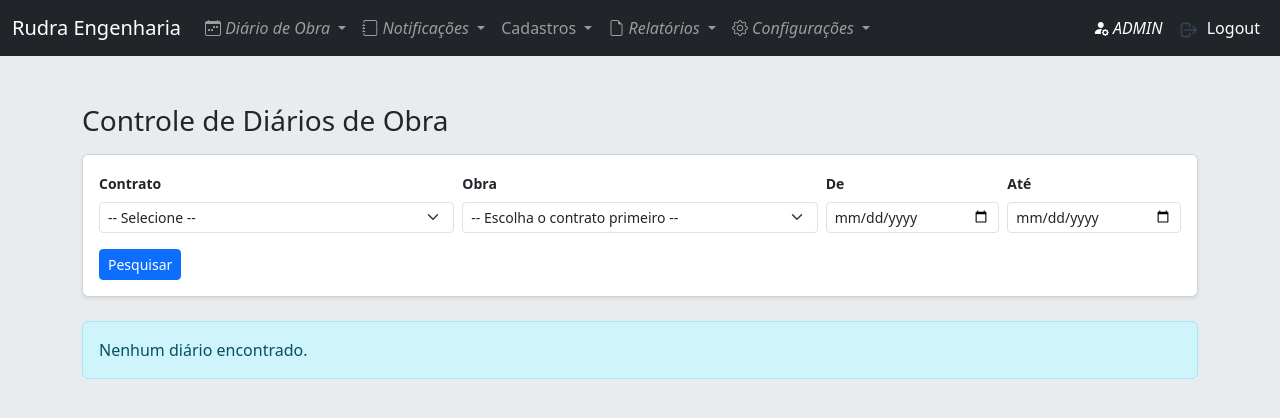
After one commit to caiohpsantos/diario_de_obra_2, a Django app: page /diarios/controle_diarios/ in a window 1280 px wide. The commit adds this page. Shown: the top 418 px of the page. Run offline with Django 5.2, Linux system fonts and the light colour scheme; a user stored in the database is signed in; data comes from the database, SQL or seed files in the repository; both versions use the stored data as it was after the commit; some libraries are stand-ins or nearby versions.

Commit message:
controle de diarios

```diff
--- a/contratos/templates/visualiza_contrato.html
+++ b/contratos/templates/visualiza_contrato.html
@@ -32,7 +32,7 @@
           <h6 class="mb-2">Ações rápidas</h6>
           <div class="d-grid gap-2">
             <a class="btn btn-sm btn-outline-success" href="{% url 'cadastra_obra' contrato.id %}">
-              <i class="bi bi-building-add"></i> Nova Obra - configurar
+              <i class="bi bi-building-add"></i> Nova Obra
             </a>
             <a class="btn btn-sm btn-outline-info" href="{% url 'historico_edicoes' 'contrato' contrato.id %}" >
               <i class="bi bi-clock-history"></i> Ver Histórico
--- a/contratos/views.py
+++ b/contratos/views.py
@@ -7,6 +7,8 @@ from django.contrib.auth.decorators import login_required
 from .models import Contratos
 from utils.models import Historico_Edicao
 from .forms import formCadastraContrato, formEditaContrato
+from obras.models import Obras
+from diarios.models import Diarios
 
 # Create your views here.
 
--- /dev/null
+++ b/diarios/templates/controle_diarios.html
@@ -0,0 +1,103 @@
+{% extends "base.html" %}
+{% load static %}
+
+{% block conteudo %}
+<div class="container py-4">
+
+  <h3 class="mb-3">Controle de Diários de Obra</h3>
+
+  <div class="card shadow-sm mb-4">
+    <div class="card-body">
+      <form method="get" class="row g-2 align-items-end">
+
+        <!-- Contrato -->
+        <div class="col-md-4">
+          <label for="contrato" class="form-label fw-semibold small">Contrato</label>
+          <select name="contrato" id="contrato" class="form-select form-select-sm">
+            <option value="">-- Selecione --</option>
+            {% for contrato in contratos %}
+              <option value="{{ contrato.id }}" {% if request.GET.contrato == contrato.id|stringformat:'s' %}selected{% endif %}>{{ contrato.nome }}</option>
+            {% endfor %}
+          </select>
+        </div>
+
+        <!-- Obra (preenchido dinamicamente) -->
+        <div class="col-md-4">
+          <label for="obra" class="form-label fw-semibold small">Obra</label>
+          <select name="obra" id="obra" class="form-select form-select-sm">
+            <option value="">-- Escolha o contrato primeiro --</option>
+            {% if obras %}
+              {% for obra in obras %}
+                <option value="{{ obra.id }}" {% if request.GET.obra == obra.id|stringformat:'s' %}selected{% endif %}>{{ obra.nome }}</option>
+              {% endfor %}
+            {% endif %}
+          </select>
+        </div>
+
+        <!-- Período -->
+        <div class="col-md-2">
+          <label for="data_inicio" class="form-label fw-semibold small">De</label>
+          <input type="date" name="data_inicio" id="data_inicio" class="form-control form-control-sm" value="{{ request.GET.data_inicio }}">
+        </div>
+
+        <div class="col-md-2">
+          <label for="data_fim" class="form-label fw-semibold small">Até</label>
+          <input type="date" name="data_fim" id="data_fim" class="form-control form-control-sm" value="{{ request.GET.data_fim }}">
+        </div>
+
+        <!-- Botão -->
+        <div class="col-md-auto">
+          <button type="submit" class="btn btn-primary btn-sm mt-2">Pesquisar</button>
+        </div>
+      </form>
+    </div>
+  </div>
+
+  <!-- Aqui você listaria os diários filtrados -->
+  {% if diarios %}
+    <div class="list-group">
+      {% for diario in diarios %}
+        <a href="{% url 'visualizar_diario' diario.id %}" class="list-group-item list-group-item-action">
+          <strong>{{ diario.obra.nome }}</strong> - {{ diario.data|date:"d/m/Y" }}
+        </a>
+      {% endfor %}
+    </div>
+  {% else %}
+    <div class="alert alert-info">Nenhum diário encontrado.</div>
+  {% endif %}
+</div>
+
+<!-- Script para carregar obras dinamicamente -->
+<script>
+  document.addEventListener("DOMContentLoaded", function() {
+    const contratoSelect = document.getElementById("contrato");
+    const obraSelect = document.getElementById("obra");
+
+    contratoSelect.addEventListener("change", function() {
+      const contratoId = this.value;
+      obraSelect.innerHTML = '<option value="">Carregando obras...</option>';
+
+      if (!contratoId) {
+        obraSelect.innerHTML = '<option value="">-- Escolha o contrato primeiro --</option>';
+        return;
+      }
+
+      fetch(`/diarios/obras_por_contrato_ajax/?contrato_id=${contratoId}`)
+        .then(resp => resp.json())
+        .then(data => {
+          obraSelect.innerHTML = '<option value="">-- Selecione --</option>';
+          data.obras.forEach(o => {
+            const opt = document.createElement("option");
+            opt.value = o.id;
+            opt.textContent = o.nome;
+            obraSelect.appendChild(opt);
+          });
+        })
+        .catch(err => {
+          console.error("Erro ao carregar obras:", err);
+          obraSelect.innerHTML = '<option value="">Erro ao carregar obras</option>';
+        });
+    });
+  });
+</script>
+{% endblock %}
--- a/diarios/urls.py
+++ b/diarios/urls.py
@@ -15,8 +15,9 @@ urlpatterns = [
     path('controle_efetivo_indireto_padrao/', views.controle_efetivo_indireto_padrao, name='controle_efetivo_indireto_padrao'),
     path('edita_efetivo_indireto_padrao_ajax/', views.edita_efetivo_indireto_padrao_ajax, name="edita_efetivo_indireto_padrao_ajax"),
     path('excluir_efetivo_indireto_padrao/<int:id>/', views.exclui_efetivo_indireto_padrao, name='excluir_efetivo_indireto_padrao'),
-    #path('controle_diarios/', views.controle_diarios, name='controle_diarios'),
-
+    #rotas que lidam com os diarios
+    path('controle_diarios/', views.controle_diarios, name='controle_diarios'),
+    path("obras_por_contrato_ajax/", views.obras_por_contrato_ajax, name="obras_por_contrato_ajax"),
 
 
 ]
--- a/diarios/views.py
+++ b/diarios/views.py
@@ -7,6 +7,8 @@ from django.contrib.auth.decorators import login_required
 from django.views.decorators.http import require_POST
 from .models import Diarios, ServicosPadrao, Servicos, Efetivo_Direto_Padrao, Efetivo_Indireto_Padrao
 from utils.models import Historico_Edicao
+from contratos.models import Contratos
+from obras.models import Obras
 
 
 
@@ -239,3 +241,52 @@ def exclui_efetivo_indireto_padrao(request, id):
         messages.add_message(request, messages.ERROR, f"Não foi possível excluir o efetivo {efetivo_funcao}. Erro: {e}")
 
     return redirect("controle_efetivo_indireto_padrao")
+
+#views que lidam com diario
+
+@login_required
+def controle_diarios(request):
+    contratos = Contratos.objects.all().order_by("nome")
+    obras = None
+    diarios = []
+
+    contrato_id = request.GET.get("contrato")
+    obra_id = request.GET.get("obra")
+    data_inicio = request.GET.get("data_inicio")
+    data_fim = request.GET.get("data_fim")
+
+    if contrato_id:
+        obras = Obras.objects.filter(contrato_id=contrato_id)
+
+    if obra_id or (data_inicio and data_fim):
+        diarios = Diarios.objects.all()
+
+        if obra_id:
+            diarios = diarios.filter(obra_id=obra_id)
+        if data_inicio:
+            diarios = diarios.filter(data__gte=data_inicio)
+        if data_fim:
+            diarios = diarios.filter(data__lte=data_fim)
+
+    return render(
+        request,
+        "controle_diarios.html",
+        {
+            "contratos": contratos,
+            "obras": obras,
+            "diarios": diarios,
+        },
+    )
+
+@login_required
+def obras_por_contrato_ajax(request):
+    contrato_id = request.GET.get("contrato_id")
+    if not contrato_id:
+        return JsonResponse({"erro": "Contrato não informado."}, status=400)
+
+    obras = list(
+        Obras.objects.filter(contrato_id=contrato_id)
+        .values("id", "nome")
+        .order_by("nome")
+    )
+    return JsonResponse({"obras": obras})
--- a/templates/base.html
+++ b/templates/base.html
@@ -34,6 +34,11 @@
                             <i class="bi bi-calendar-week"> Diário de Obra </i>
                         </a>
                         <ul class="dropdown-menu" aria-labelledby="navbarDropdownMenuLinkDiario">
+                            <li>
+                                <a class="dropdown-item" href="{% url 'controle_diarios' %}">
+                                    <i class="bi bi-calendar-plus"> Controle </i>
+                                </a>
+                            </li>
                             <li>
                                 <a class="dropdown-item" href="#">
                                     <i class="bi bi-calendar-plus"> Novo </i>
```
Also changed, not shown: db.sqlite3.
